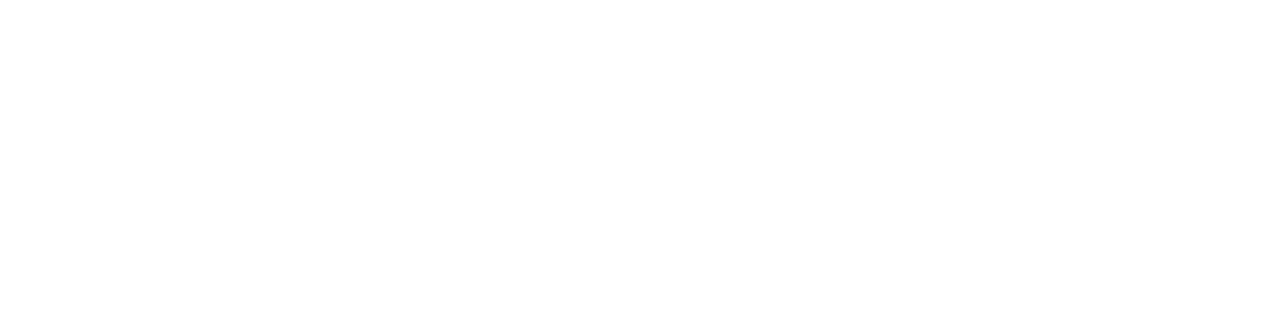
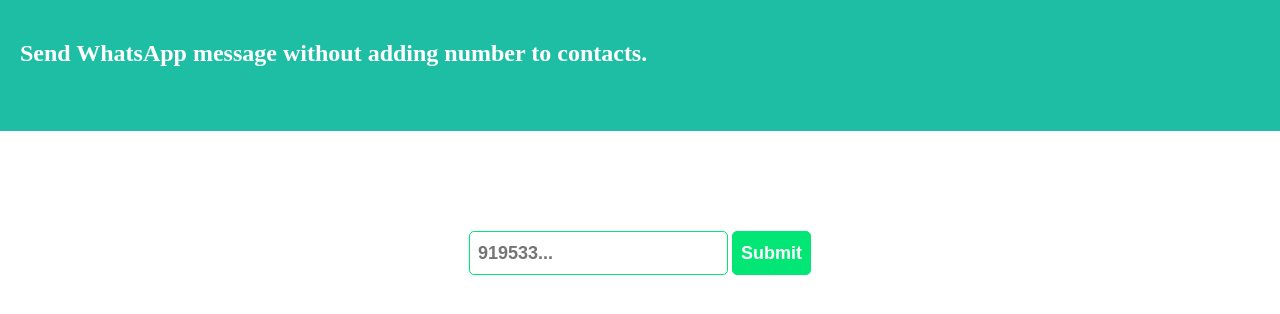
Before and after one commit to aascar/send-whatsapp-message-without-adding-contact, a plain HTML site: page index.html in a window 1280 px wide. Drawn offline with Linux system fonts and the light colour scheme.

Commit message:
working code

```diff
--- a/index.html
+++ b/index.html
@@ -3,9 +3,67 @@
 <head>
   <meta charset="utf-8">
   <meta name="viewport" content="width=device-width">
-  <title>JS Bin</title>
+  <title>Send WhatsApp message without adding number to contacts</title>
+  <style>
+    html, body{
+  margin: 0;
+  padding: 0;
+  height: 100%;
+  width: 100%;
+  overflow: hidden;
+}
+header{
+  width: 100%;
+  padding-top: 17px;
+  height: 91px;
+  background-color: #1EBEA5;
+  color: white;
+  margin: 0;
+  padding: 20px;
+}
+@media (max-width: 767px) {
+  header {
+      height: 61px;
+  }
+}
+
+div{
+  display: block;
+  height: calc(100vh - 91px);
+  width: 100%;
+  margin: 100px auto;
+  text-align: center;
+}
+
+input{
+  height: 36px;
+  padding: 3px 8px;
+  border: 1px solid #01E675;
+  color: #444;
+  border-radius: 5px;
+  margin: 0 auto;
+  font-size: 18px;
+  font-weight: 600;
+}
+
+input[type='submit']{
+  height: 44px;
+  background-color: #01E675;
+  color: white;
+}
+  </style>
 </head>
 <body>
-
+  <header>
+    <h2>Send WhatsApp message without adding number to contacts.</h3>
+  </header>
+  <section>
+  <div>
+    <form action="https://api.whatsapp.com/send">
+      <input type="number" name="phone" placeholder="919533..."/>
+      <input type="submit" name="submit"/>
+    </form>
+  </div>
+  </section>
 </body>
 </html>
```
